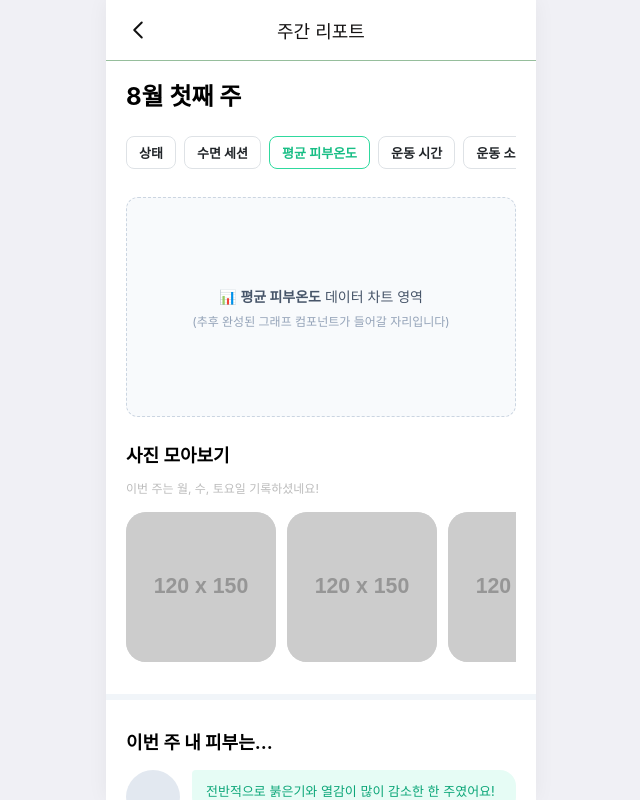
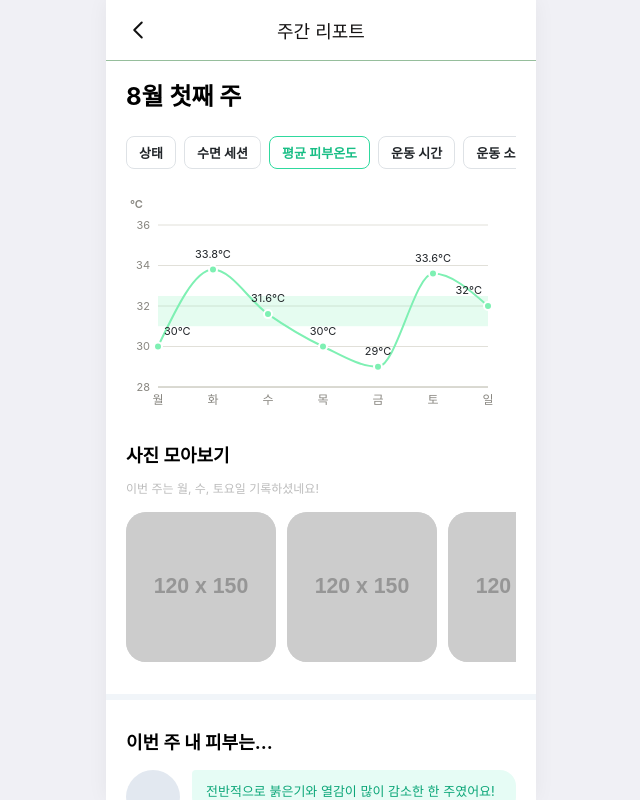
Before and after one commit to LikeLionUniv-INU/14th-toMeta-frontend, a React (Vite) app: page /report/weekly/1 in a window 1280 px wide. Both pictures are taken after a click on the button "평균 피부온도". Shown: the whole page, without its empty margins (319-959 px from the left). Built offline with nearby package versions, Linux system fonts and the light colour scheme; no server answers.

Commit message:
Feat: 주간 리포트 꺾은 선 그래프 구현

```diff
--- a/package.json
+++ b/package.json
@@ -19,6 +19,7 @@
     "react-icons": "^5.7.0",
     "react-mobile-picker": "^1.2.0",
     "react-router-dom": "^7.18.2",
+    "recharts": "^3.10.1",
     "styled-components": "^6.5.3"
   },
   "devDependencies": {
--- a/src/api/reports.js
+++ b/src/api/reports.js
@@ -161,7 +161,7 @@ export const getWeeklyReportDetail = async (reportId) => {
             },
           ],
 
-          // 3. 피부온도 (와이어프레임 그래프 수치 매칭)
+          // 3. 평균 피부온도
           skinTemperature: [
             { date: '2026-07-27', value: 30.0 }, // 월
             { date: '2026-07-28', value: 33.8 }, // 화
@@ -183,15 +183,15 @@ export const getWeeklyReportDetail = async (reportId) => {
             { date: '2026-08-02', value: null },
           ],
 
-          // 5. 총 소모 칼로리
+          // 5. 운동 소모 칼로리
           totalCaloriesBurned: [
-            { date: '2026-07-27', value: '1402' },
+            { date: '2026-07-27', value: '66' },
             { date: '2026-07-28', value: null },
-            { date: '2026-07-29', value: '1650' },
-            { date: '2026-07-30', value: '1320' },
-            { date: '2026-07-31', value: '1500' },
-            { date: '2026-08-01', value: '1780' },
-            { date: '2026-08-02', value: '1250' },
+            { date: '2026-07-29', value: '205.6' },
+            { date: '2026-07-30', value: '801' },
+            { date: '2026-07-31', value: null },
+            { date: '2026-08-01', value: '122' },
+            { date: '2026-08-02', value: '421' },
           ],
 
           // 6. 생리주기
--- a/src/pages/weeklyreport/WeeklyReport.jsx
+++ b/src/pages/weeklyreport/WeeklyReport.jsx
@@ -6,6 +6,8 @@ import {
 } from '../../api/reports';
 import { getMyProfile } from '../../api/user';
 import Header from '../../components/Header';
+import MetricLineChart from './components/MetricLineChart';
+import { LINE_CHART_CONFIG } from './components/lineChartConfig';
 import * as S from './WeeklyReport.styles';
 
 const WeeklyReport = () => {
@@ -16,7 +18,7 @@ const WeeklyReport = () => {
   const [loading, setLoading] = useState(true);
   const [userData, setUserData] = useState(null);
   const [reportData, setReportData] = useState(null);
-  const [selectedTab, setSelectedTab] = useState('피부온도');
+  const [selectedTab, setSelectedTab] = useState('상태');
 
   // Note 상태 관리
   const [note, setNote] = useState('');
@@ -122,7 +124,16 @@ const WeeklyReport = () => {
           ))}
         </S.TabContainer>
 
-        {/* 2. 그래프 영역 Placeholder */}
+        {/* 2. 그래프 영역 */}
+        {LINE_CHART_CONFIG[selectedTab] ? (
+          <MetricLineChart
+            data={reportData[LINE_CHART_CONFIG[selectedTab].dataKey]}
+            unit={LINE_CHART_CONFIG[selectedTab].unit}
+            domain={LINE_CHART_CONFIG[selectedTab].domain}
+            ticks={LINE_CHART_CONFIG[selectedTab].ticks}
+            normalRange={LINE_CHART_CONFIG[selectedTab].normalRange}
+          />
+        ) : (
           <S.ChartAreaPlaceholder>
             <p className="placeholder-text">
               📊 <strong>{selectedTab}</strong> 데이터 차트 영역
@@ -131,6 +142,7 @@ const WeeklyReport = () => {
               (추후 완성된 그래프 컴포넌트가 들어갈 자리입니다)
             </span>
           </S.ChartAreaPlaceholder>
+        )}
 
         {/* 3. 사진 모아보기 */}
         <S.Section>
--- /dev/null
+++ b/src/pages/weeklyreport/components/MetricLineChart.jsx
@@ -0,0 +1,183 @@
+import React from 'react';
+import {
+  ResponsiveContainer,
+  LineChart,
+  Line,
+  XAxis,
+  YAxis,
+  CartesianGrid,
+  Tooltip,
+  ReferenceArea,
+} from 'recharts';
+import * as S from './MetricLineChart.styles';
+
+const DAY_LABELS = ['일', '월', '화', '수', '목', '금', '토'];
+
+// null 값은 그래프상 점을 찍지 않고 좌우 데이터끼리만 부드럽게 이어주기 위해 value를 null로 유지
+const formatChartData = (rawData = []) =>
+  rawData.map((item) => {
+    const parsed =
+      item.value === null || item.value === undefined || item.value === ''
+        ? null
+        : Number(item.value);
+    return {
+      date: item.date,
+      day: DAY_LABELS[new Date(item.date).getDay()],
+      value: Number.isNaN(parsed) ? null : parsed,
+    };
+  });
+
+const formatValue = (value) => {
+  const rounded = Math.round(value * 10) / 10;
+  return Number.isInteger(rounded) ? String(rounded) : rounded.toFixed(1);
+};
+
+// 차트 상단(PLOT_TOP)과 가까운 점은 값 라벨이 잘리므로 점 아래로 내려서 표시
+const PLOT_TOP = 28;
+
+// 맨 왼쪽(월요일) 점은 라벨을 오른쪽으로, 맨 오른쪽(일요일) 점은 왼쪽으로 붙여
+// 세로축/차트 경계와 겹치거나 잘리지 않도록 한다
+const CustomDot = ({ cx, cy, payload, color, unit, isFirst, isLast }) => {
+  if (payload.value === null || payload.value === undefined) return null;
+  const hasRoomAbove = cy - PLOT_TOP > 20;
+  const labelY = hasRoomAbove ? cy - 12 : cy + 18;
+  const textAnchor = isFirst ? 'start' : isLast ? 'end' : 'middle';
+  const labelX = isFirst ? cx + 6 : isLast ? cx - 6 : cx;
+  return (
+    <g>
+      <text
+        x={labelX}
+        y={labelY}
+        textAnchor={textAnchor}
+        fontSize={11}
+        fontWeight={400}
+        fill="#212529"
+      >
+        {formatValue(payload.value)}
+        {unit}
+      </text>
+      <circle
+        cx={cx}
+        cy={cy}
+        r={4}
+        fill={color}
+        stroke="#ffffff"
+        strokeWidth={2}
+      />
+    </g>
+  );
+};
+
+const CustomActiveDot = ({ cx, cy, payload, color }) => {
+  if (payload.value === null || payload.value === undefined) return null;
+  return (
+    <circle
+      cx={cx}
+      cy={cy}
+      r={5}
+      fill={color}
+      stroke="#ffffff"
+      strokeWidth={2}
+    />
+  );
+};
+
+const CustomTooltip = ({ active, payload, unit }) => {
+  if (!active || !payload || !payload.length) return null;
+  const point = payload[0].payload;
+
+  if (point.value === null || point.value === undefined) {
+    return <S.TooltipBox>기록 없음</S.TooltipBox>;
+  }
+
+  return (
+    <S.TooltipBox>
+      <S.TooltipDay>{point.day}요일</S.TooltipDay>
+      <S.TooltipValue>
+        {point.value}
+        {unit}
+      </S.TooltipValue>
+    </S.TooltipBox>
+  );
+};
+
+/**
+ * 주간 리포트용 단일 지표 꺾은선그래프.
+ * unit은 세로축 칸마다 표시하지 않고 좌상단에 한 번만 표시한다.
+ */
+const MetricLineChart = ({
+  data,
+  unit,
+  domain,
+  ticks,
+  color = '#7ef0b3',
+  height = 220,
+  normalRange,
+}) => {
+  const chartData = formatChartData(data);
+  const firstDate = chartData[0]?.date;
+  const lastDate = chartData[chartData.length - 1]?.date;
+  const renderDot = (dotProps) => (
+    <CustomDot
+      {...dotProps}
+      color={color}
+      unit={unit}
+      isFirst={dotProps.payload.date === firstDate}
+      isLast={dotProps.payload.date === lastDate}
+    />
+  );
+
+  return (
+    <S.ChartWrapper>
+      <S.UnitLabel>{unit}</S.UnitLabel>
+      <ResponsiveContainer width="100%" height={height}>
+        <LineChart
+          data={chartData}
+          margin={{ top: PLOT_TOP, right: 28, bottom: 0, left: 0 }}
+        >
+          <CartesianGrid vertical={false} stroke="#e1e0d9" />
+          {normalRange && (
+            <ReferenceArea
+              y1={normalRange[0]}
+              y2={normalRange[1]}
+              fill="#7ef0b3"
+              fillOpacity={0.2}
+              stroke="none"
+            />
+          )}
+          <XAxis
+            dataKey="day"
+            axisLine={{ stroke: '#c3c2b7' }}
+            tickLine={false}
+            tick={{ fill: '#898781', fontSize: 12 }}
+          />
+          <YAxis
+            domain={domain}
+            ticks={ticks}
+            allowDataOverflow
+            axisLine={false}
+            tickLine={false}
+            tick={{ fill: '#898781', fontSize: 11 }}
+            width={32}
+          />
+          <Tooltip
+            content={<CustomTooltip unit={unit} />}
+            cursor={{ stroke: '#c3c2b7', strokeWidth: 1 }}
+          />
+          <Line
+            type="monotone"
+            dataKey="value"
+            stroke={color}
+            strokeWidth={2}
+            connectNulls
+            dot={renderDot}
+            activeDot={<CustomActiveDot color={color} />}
+            isAnimationActive={false}
+          />
+        </LineChart>
+      </ResponsiveContainer>
+    </S.ChartWrapper>
+  );
+};
+
+export default MetricLineChart;
--- /dev/null
+++ b/src/pages/weeklyreport/components/MetricLineChart.styles.js
@@ -0,0 +1,37 @@
+import styled from 'styled-components';
+
+export const ChartWrapper = styled.div`
+  position: relative;
+  width: 100%;
+`;
+
+export const UnitLabel = styled.span`
+  position: absolute;
+  top: 0;
+  left: 4px;
+  font-size: 11px;
+  font-weight: 600;
+  color: #898781;
+  z-index: 1;
+`;
+
+export const TooltipBox = styled.div`
+  background-color: #ffffff;
+  border: 1px solid #e1e0d9;
+  border-radius: 8px;
+  padding: 6px 10px;
+  box-shadow: 0 2px 8px rgba(11, 11, 11, 0.08);
+  white-space: nowrap;
+`;
+
+export const TooltipDay = styled.div`
+  font-size: 11px;
+  color: #898781;
+  margin-bottom: 2px;
+`;
+
+export const TooltipValue = styled.div`
+  font-size: 13px;
+  font-weight: 700;
+  color: #7ef0b3;
+`;
--- /dev/null
+++ b/src/pages/weeklyreport/components/lineChartConfig.js
@@ -0,0 +1,23 @@
+// 탭 이름 -> reportData 필드 및 세로축 설정 매핑
+export const LINE_CHART_CONFIG = {
+  '평균 피부온도': {
+    dataKey: 'skinTemperature',
+    unit: '°C',
+    domain: [28, 36],
+    ticks: [28, 30, 32, 34, 36],
+    normalRange: [31, 32.5],
+  },
+  '운동 소모 칼로리': {
+    dataKey: 'totalCaloriesBurned',
+    unit: 'kcal',
+    domain: [0, 1000],
+    ticks: [0, 200, 400, 600, 800, 1000],
+  },
+  '평균 산소포화도': {
+    dataKey: 'avgSpo2',
+    unit: '%',
+    domain: [88, 100],
+    ticks: [88, 90, 92, 94, 96, 98, 100],
+    normalRange: [95, 100],
+  },
+};
```
Also changed, not shown: 1 other file (tests, documents, lock files or other folders). Lines whose indentation alone changed are shown as unchanged.
